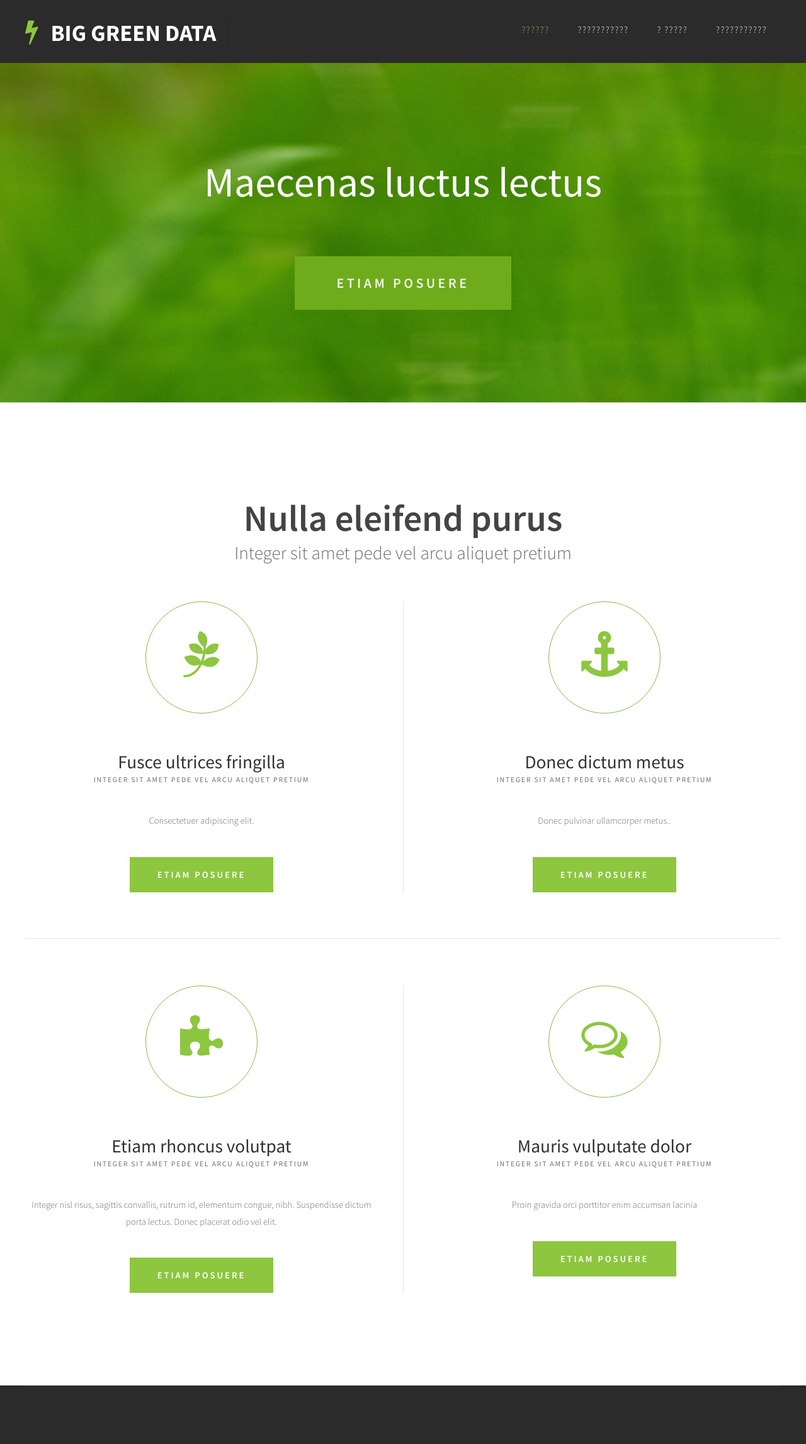
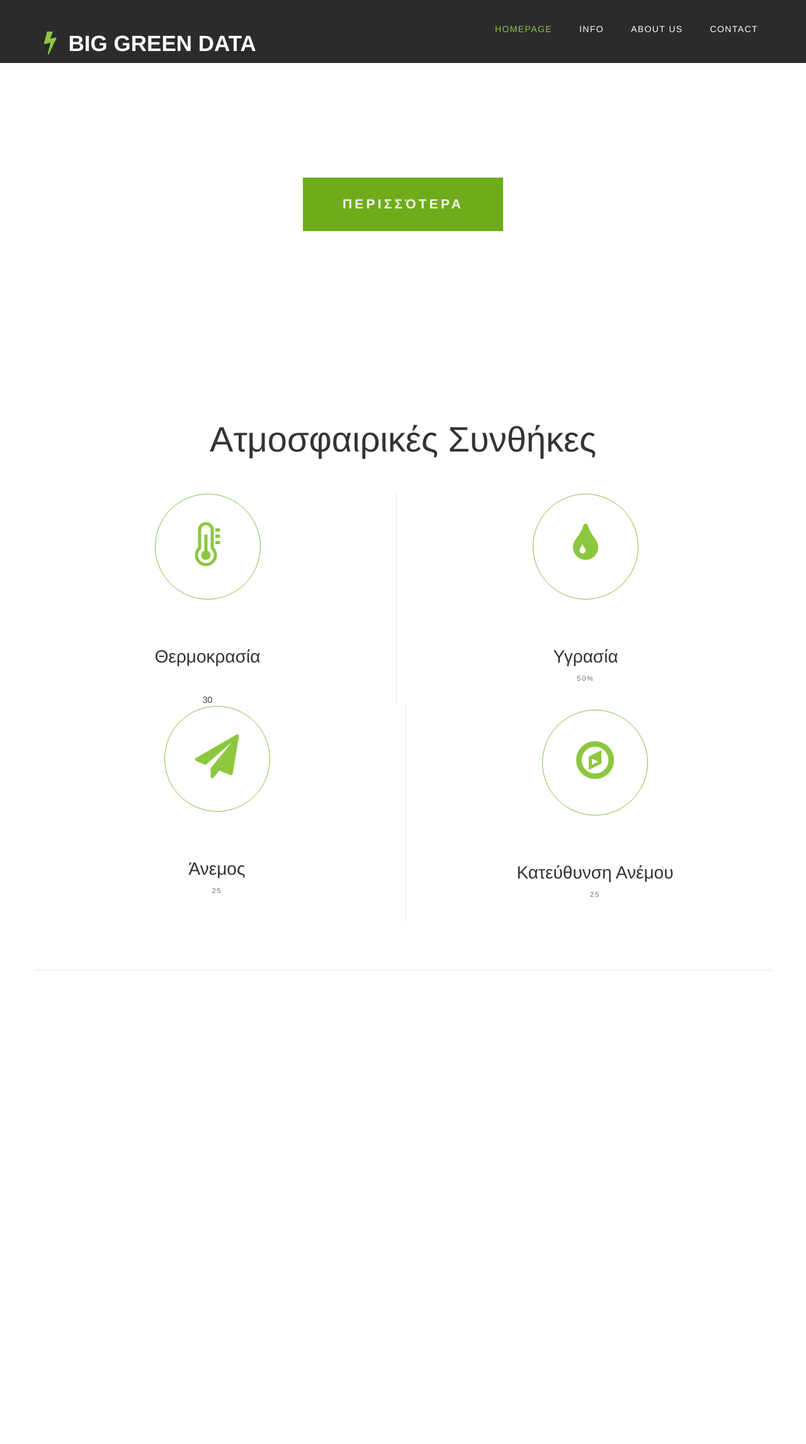
Before and after one commit to echo1319/bdg, a Spring Boot app: page / in a window 1280 px wide. Shown: the top 2293 px of the page at 63% size. After the commit the page ends 1541 px from the top, so only its background shows below. Run offline with Spring Boot 4, Linux system fonts and the light colour scheme.

Commit message:
adding ui layers

```diff
--- a/src/main/java/com/bgd/webapp/runtime/config/ApplicationConfig.java
+++ b/src/main/java/com/bgd/webapp/runtime/config/ApplicationConfig.java
@@ -15,7 +15,9 @@
     public MessageSource messageSource() {
         ReloadableResourceBundleMessageSource messageSource = new ReloadableResourceBundleMessageSource();
         messageSource.setBasename("classpath:messages");
+/*
         messageSource.setDefaultEncoding("ISO-8859-7");
+*/
         messageSource.setCacheSeconds(Integer.valueOf(cacheSeconds)); //reload messages every 10 seconds
         return messageSource;
     }
--- a/src/main/resources/messages.properties
+++ b/src/main/resources/messages.properties
@@ -1,5 +1,5 @@
-menu.category.info=???????????
-menu.category.aboutUs=? ?????
-menu.category.contact=???????????
-menu.category.main=??????
+menu.category.info=Info
+menu.category.aboutUs=About Us
+menu.category.contact=Contact
+menu.category.main=Homepage
 site.logo=Big Green Data
--- a/src/main/resources/static/default.css
+++ b/src/main/resources/static/default.css
@@ -477,11 +477,9 @@
 	#header-featured
 	{
 		padding: 10em 0em;
-		background-image: url(images/banner.jpg);
 		background-position: center;
 		background-size: cover;
 	}
-
 
 
 #banner-wrapper
@@ -493,7 +491,7 @@
 	overflow: hidden;
 	width: 1000px;
 	text-align: center;
-	color: rgba(255,255,255,.7);
+	color: black;
 	font-size: 1.5em;
 }
 
@@ -507,7 +505,7 @@
 	padding-bottom: 0.50em;
 	font-weight: 400;
 	font-size: 3em;
-	color: #FFF;
+	color: black;
 }
 
 #banner .button
--- a/src/main/resources/static/fonts.css
+++ b/src/main/resources/static/fonts.css
@@ -433,7 +433,11 @@
 		.fa-weibo:before{content:"\f18a"}
 		.fa-renren:before{content:"\f18b"}
 		.fa-pagelines:before{content:"\f18c"}
-		.fa-stack-exchange:before{content:"\f18d"}
+		.fa-temperature:before{content:"\f2c8"}
+        .fa-water:before{content:"\f043"}
+        .fa-wind:before{content:"\f1d8"}
+        .fa-wind-direction:before{content:"\f14e"}
+        .fa-stack-exchange:before{content:"\f18d"}
 		.fa-arrow-circle-o-right:before{content:"\f18e"}
 		.fa-arrow-circle-o-left:before{content:"\f190"}
 		.fa-toggle-left:before,.fa-caret-square-o-left:before{content:"\f191"}
--- a/src/main/resources/templates/home.ftl
+++ b/src/main/resources/templates/home.ftl
@@ -1,3 +1,4 @@
+<#--<#ftl encoding="ISO-8859-7">-->
 <#import "/spring.ftl" as spring>
 <!DOCTYPE html PUBLIC "-//W3C//DTD XHTML 1.0 Strict//EN" "http://www.w3.org/TR/xhtml1/DTD/xhtml1-strict.dtd">
 <!--
@@ -9,6 +10,8 @@
 Description: A two-column, fixed-width design with dark color scheme.
 Version    : 1.0
 Released   : 20131202
+Vectors used from:
+https://www.vecteezy.com/vector-art/93066-free-vector-weather-icon-set
 
 -->
 <html xmlns="http://www.w3.org/1999/xhtml">
@@ -20,12 +23,20 @@
     <link href="http://fonts.googleapis.com/css?family=Source+Sans+Pro:200,300,400,600,700,900" rel="stylesheet"/>
     <link href="default.css" rel="stylesheet" type="text/css" media="all"/>
     <link href="fonts.css" rel="stylesheet" type="text/css" media="all"/>
-
+    <!-- Latest compiled and minified CSS -->
+    <link rel="stylesheet" href="https://maxcdn.bootstrapcdn.com/bootstrap/3.3.7/css/bootstrap.min.css">
+    <!-- jQuery library -->
+    <script src="https://ajax.googleapis.com/ajax/libs/jquery/3.3.1/jquery.min.js"></script>
+    <!-- Latest compiled JavaScript -->
+    <script src="https://maxcdn.bootstrapcdn.com/bootstrap/3.3.7/js/bootstrap.min.js"></script>
+    <link rel="stylesheet" href="https://cdnjs.cloudflare.com/ajax/libs/font-awesome/4.7.0/css/font-awesome.min.css">
     <!--[if IE 6]>
     <link href="default_ie6.css" rel="stylesheet" type="text/css"/><![endif]-->
 
 </head>
 <body>
+
+
 <div id="header-wrapper">
     <div id="header" class="container">
         <div id="logo">
@@ -33,7 +44,8 @@
         </div>
         <div id="menu">
             <ul>
-                <li class="current_page_item"><a href="#" accesskey="1" title=""><@spring.message "menu.category.main"/></a></li>
+                <li class="current_page_item"><a href="#" accesskey="1"
+                                                 title=""><@spring.message "menu.category.main"/></a></li>
                 <li><a href="#" accesskey="2" title=""><@spring.message "menu.category.info"/></a></li>
                 <li><a href="#" accesskey="3" title=""><@spring.message "menu.category.aboutUs"/></a></li>
                 <li><a href="#" accesskey="5" title=""><@spring.message "menu.category.contact"/></a></li>
@@ -44,8 +56,8 @@
 <div id="header-featured">
     <div id="banner-wrapper">
         <div id="banner" class="container">
-            <h2>Maecenas luctus lectus</h2>
-            <a href="#" class="button">Etiam posuere</a>
+
+            <a href="#" class="button">Περισσότερα</a>
         </div>
     </div>
 </div>
@@ -53,38 +65,49 @@
     <div id="featured-wrapper">
         <div id="featured" class="extra2 margin-btm container">
             <div class="main-title">
-                <h2>Nulla eleifend purus</h2>
-                <span class="byline">Integer sit amet pede vel arcu aliquet pretium</span></div>
+                <h2>Ατμοσφαιρικές Συνθήκες</h2>
+<#--
+                <span class="byline">Integer sit amet pede vel arcu aliquet pretium</span>
+-->
+            </div>
+            <div class="ebox1"><span class="fa fa-temperature"></span>
+                <div class="title">
+                    <h2>Θερμοκρασία</h2>
+                </div>
+                <div class="byline">30</div>
 
-            <div class="ebox1"><span class="fa fa-pagelines"></span>
+            </div>
+            <div class="ebox2"><span class="fa fa-water"></span>
                 <div class="title">
-                    <h2>Fusce ultrices fringilla</h2>
-                    <span class="byline">Integer sit amet pede vel arcu aliquet pretium</span></div>
-                <p>Consectetuer adipiscing elit. </p>
-                <a href="#" class="button">Etiam posuere</a></div>
-            <div class="ebox2"><span class="fa fa-anchor"></span>
-                <div class="title">
-                    <h2>Donec dictum metus</h2>
-                    <span class="byline">Integer sit amet pede vel arcu aliquet pretium</span></div>
-                <p>Donec pulvinar ullamcorper metus..</p>
-                <a href="#" class="button">Etiam posuere</a></div>
+                    <h2>Υγρασία</h2>
+                    <div class="byline">50%</div>
+                </div>
+            </div>
+
+<#--            <a href="#" class="button">Etiam posuere</a></div>-->
+
+
+
+    <div class="extra2 container">
+
+        <div class="ebox1"><span class="fa fa-wind"></span>
+            <div class="title">
+                <h2>Άνεμος</h2>
+
+                <div class="byline">25</div>
+            </div>
         </div>
-        <div class="extra2 container">
-            <div class="ebox1"><span class="fa fa-puzzle-piece"></span>
-                <div class="title">
-                    <h2>Etiam rhoncus volutpat</h2>
-                    <span class="byline">Integer sit amet pede vel arcu aliquet pretium</span></div>
-                <p>Integer nisl risus, sagittis convallis, rutrum id, elementum congue, nibh. Suspendisse dictum porta
-                    lectus. Donec placerat odio vel elit.</p>
-                <a href="#" class="button">Etiam posuere</a></div>
-            <div class="ebox2"><span class="fa fa-comments-o"></span>
-                <div class="title">
-                    <h2>Mauris vulputate dolor</h2>
-                    <span class="byline">Integer sit amet pede vel arcu aliquet pretium</span></div>
-                <p>Proin gravida orci porttitor enim accumsan lacinia </p>
-                <a href="#" class="button">Etiam posuere</a></div>
+
+        <div class="ebox2"><span class="fa fa-wind-direction"></span>
+            <div class="title">
+                <h2>Κατεύθυνση Ανέμου</h2>
+
+                <div class="byline">25</div>
+            </div>
         </div>
     </div>
+
+</div>
 </div>
 <div id="copyright" class="container">
     <p>&copy; Untitled. All rights reserved. | Photos by <a href="http://fotogrph.com/">Fotogrph</a> | Design by <a
```
Also changed, not shown: src/main/resources/static/images/icons.svg (added), src/main/resources/static/images/therm.svg (added), 1 other file.
